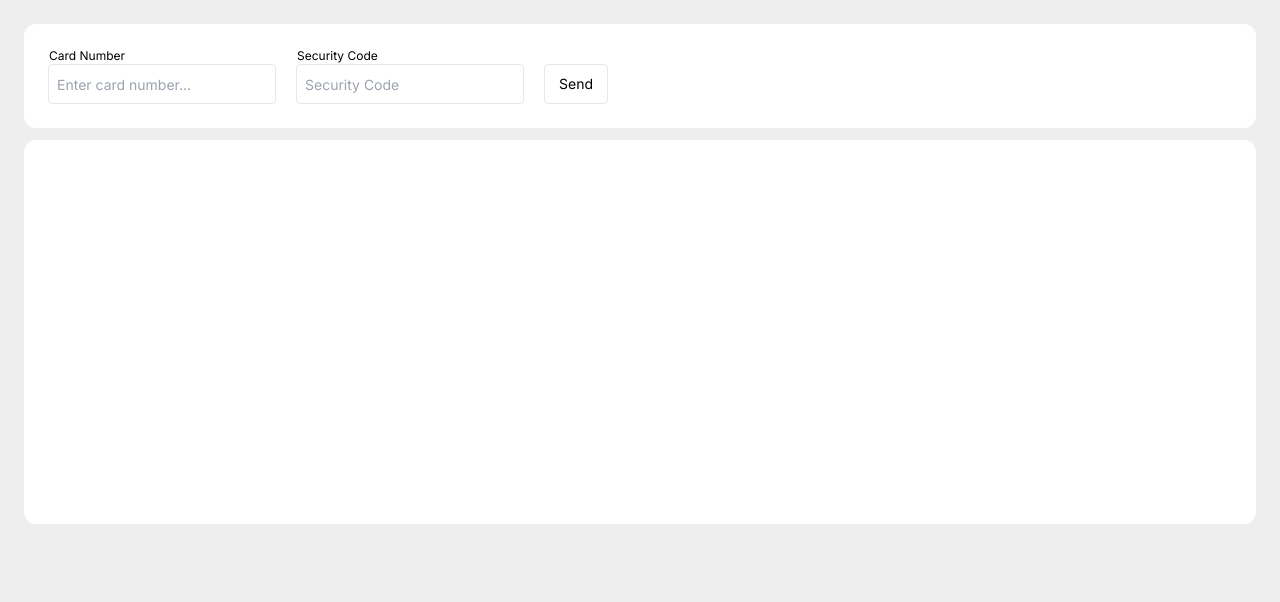
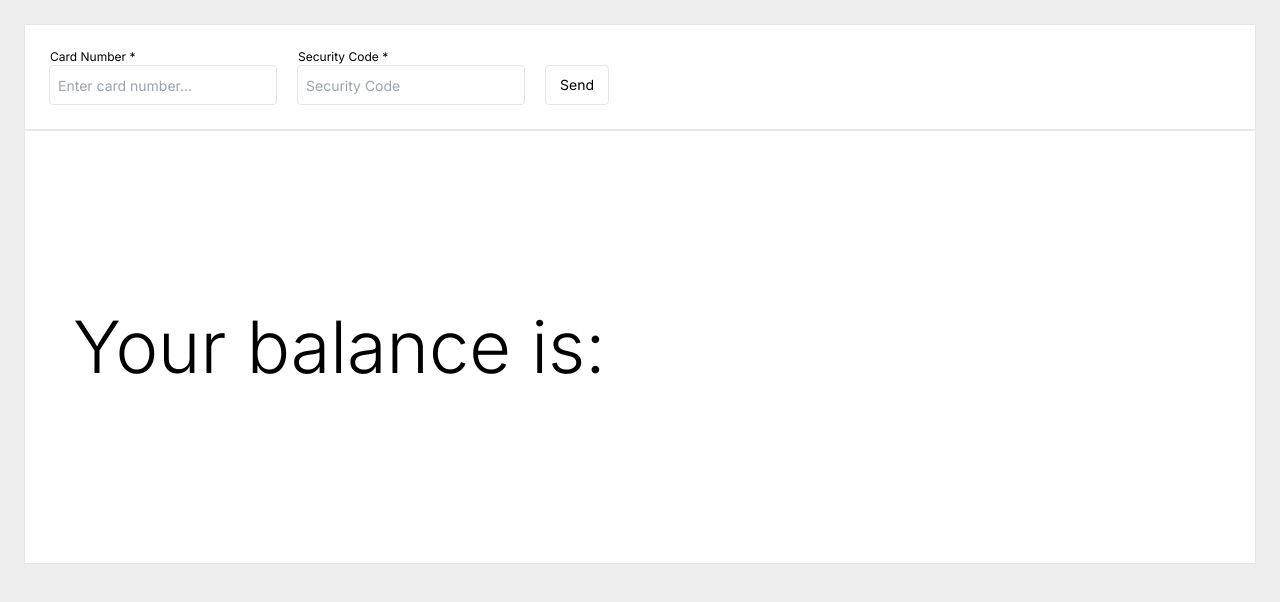
Before and after one commit to da-improved-bus-app/bus-app, a Next.js app in the folder busapp/: page /holocard in a window 1280 px wide. Shown: the top 602 px of the page. Built offline with nearby package versions, Linux system fonts and the light colour scheme.

Commit message:
Refactor card into its own component

```diff
--- /dev/null
+++ b/busapp/components/Card.jsx
@@ -0,0 +1,11 @@
+import React from 'react';
+
+const Card = ({children}) => {
+  return (
+    <div className="bg-white w-100 rounded-xl p-6 border my-3">
+      {children}
+    </div>
+  );
+};
+
+export default Card;
--- a/busapp/src/app/holocard/page.jsx
+++ b/busapp/src/app/holocard/page.jsx
@@ -1,6 +1,7 @@
 "use client";
 import React, { useEffect, useState } from "react";
 import Container from "../../../components/Container";
+import Card from "../../../components/Card";
 
 const HolocardPage = () => {
   const [holocardData, setHolocardData] = useState(null);
@@ -29,7 +30,7 @@ const HolocardPage = () => {
 
   return (
     <Container>
-      <div className="bg-white w-100 rounded-xl p-6">
+      <Card>
         <form
           onSubmit={(e) => {
             e.preventDefault();
@@ -38,7 +39,7 @@ const HolocardPage = () => {
           className="flex md:gap-5"
         >
           <div>
-            <div className="text-xs pl-[1px]">Card Number</div>
+            <div className="text-xs pl-[1px]">Card Number *</div>
             <input
               type="number"
               className="rounded border border-solid outline-none p-2 text-sm h-10"
@@ -49,7 +50,7 @@ const HolocardPage = () => {
             />
           </div>
           <div>
-            <div className="text-xs pl-[1px]">Security Code</div>
+            <div className="text-xs pl-[1px]">Security Code *</div>
             <input
               type="number"
               className="rounded border border-solid outline-none p-2 text-sm h-10"
@@ -66,16 +67,18 @@ const HolocardPage = () => {
             Send
           </button>
         </form>
-      </div>
+      </Card>
       {/* <div className="flex items-center">
         <div className="flex h-4 w-4 items-center justify-center rounded-full bg-gradient-to-tr from-indigo-500 to-pink-500 animate-spin">
           <div className="h-2 w-2 rounded-full bg-white"></div>
         </div>
         Processing...
       </div> */}
-      <div className="rounded-xl w-100 bg-white my-3 h-96 p-6">
-        <div>{holocardData}</div>
-      </div>
+      <Card>
+        <div className="h-96 p-6 flex items-center text-7xl font-light">
+          <div>Your balance is: {holocardData ? `$${(holocardData/100).toFixed(2)}`: ""}</div>
+        </div>
+      </Card>
     </Container>
   );
 };
```
